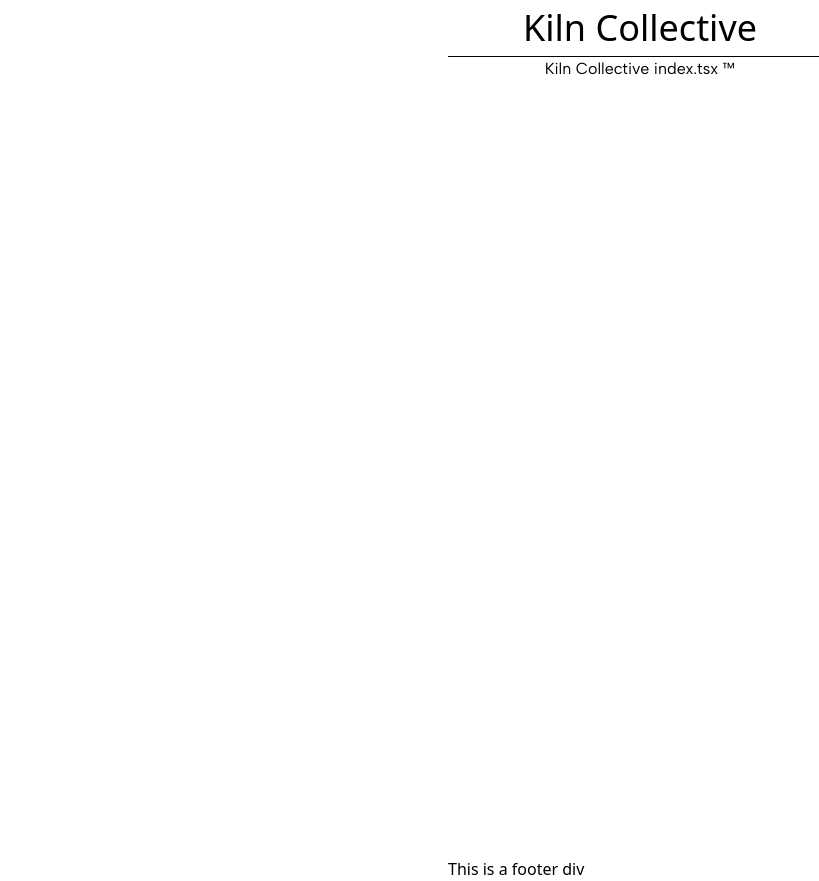
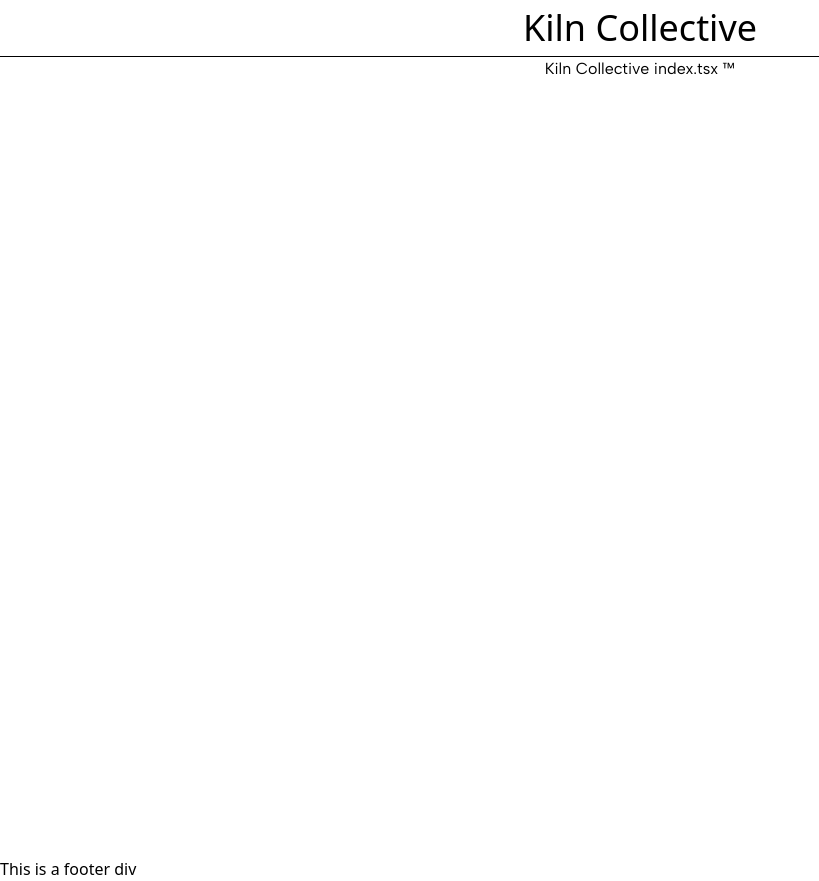
Before and after one commit to VonTeacher/kiln-collective, a Next.js app: page / in a window 1280 px wide. Shown: the whole page, without its empty margins (0-819 px from the left). Built offline with nearby package versions, Linux system fonts and the light colour scheme.

Commit message:
Resolve weird width issues (#8)

```diff
--- a/components/Header.tsx
+++ b/components/Header.tsx
@@ -18,7 +18,7 @@ const Header = ({ allMembersData }: HeaderProps) => {
   const toggleMenu = () => setIsMenuOpen(!isMenuOpen);
 
   return (
-    <header className="container flex flex-col border-b border-black">
+    <header className="flex flex-col border-b border-black">
       <MobileMenu isOpen={isMenuOpen} members={allMembersData} />
       <TitleBar isMenuOpen={isMenuOpen} toggleMenu={toggleMenu} />
     </header>
--- a/components/MobileMenu.tsx
+++ b/components/MobileMenu.tsx
@@ -12,18 +12,18 @@ interface Member {
 const MobileMenu = ({ isOpen, members }: MobileMenuProps): ReactElement => {
   return (
     <div
-      className={`fixed top-[57px] h-full w-full bg-red-200 text-center transition duration-500 sm:hidden ${
+      className={`fixed top-[57px] h-full w-full bg-white text-center transition duration-500 sm:hidden ${
         isOpen ? "" : "-translate-x-full"
       }`}
     >
       <div>
-        <div className="text-2xl">Our Members</div>
+        <div className="mb-2 text-2xl">Our Members</div>
         {members ? (
           <ul>
             {members.map(({ firstName }) => (
               <li
                 key={firstName}
-                className="mx-auto mb-4 max-w-min rounded-full border border-black px-4 py-2 text-3xl"
+                className="mx-auto mb-4 max-w-min rounded-full border border-black px-4 py-1 text-3xl"
               >
                 {firstName}
               </li>
--- a/components/RootLayout.tsx
+++ b/components/RootLayout.tsx
@@ -3,7 +3,7 @@ import Header from "./Header";
 
 const RootLayout = ({ children }: { children: ReactElement }) => {
   return (
-    <div className="mx-auto max-w-sm">
+    <div className="mx-auto">
       <Header allMembersData={children.props.allMembersData} />
       {children}
       <div>This is a footer div</div>
```
